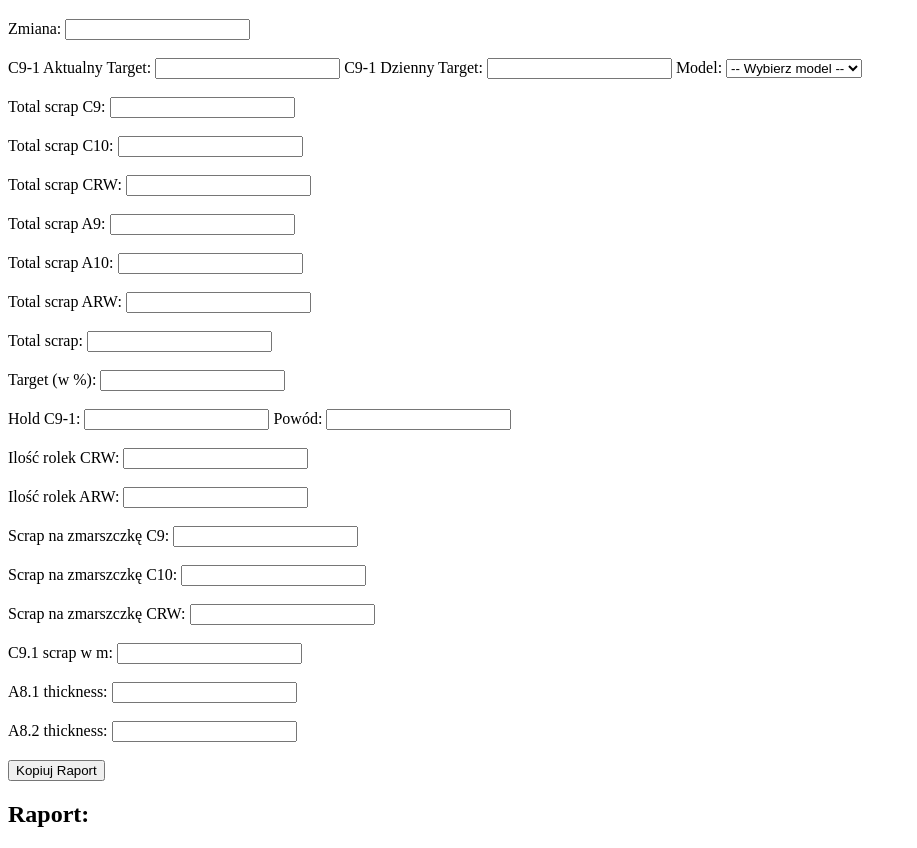
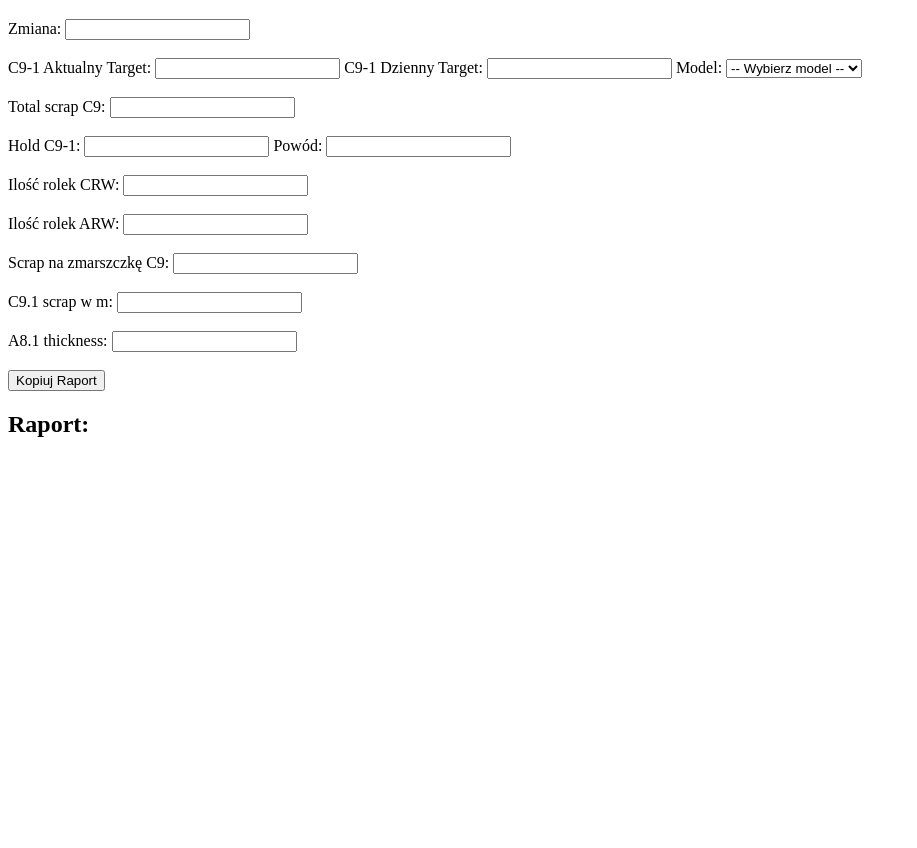
Before and after one commit to sp4rkv/rosraport, a plain HTML site: page index.html in a window 1280 px wide. Shown: the part 61-909 px from the top of the page, without its empty margins (0-917 px from the left). After the commit the page ends 800 px from the top, so only its background shows below. Drawn offline with Linux system fonts and the light colour scheme; no server answers.

Commit message:
Update index.html

```diff
--- a/index.html
+++ b/index.html
@@ -201,32 +201,19 @@ ARW - ${data.arw_thickness ? `${data.arw_thickness} m` : ""}
       <option value="e125">e125</option>
       <option value="e60">e60</option>
     </select><br /><br />
-    <!-- Dodaj pozostałe sekcje dla każdej linii, wypełniając pola daily_target i model dla C9-2, C10-1, A9-1 itd. -->
+    <!-- Analogicznie dla pozostałych pól target/daily_target/model dla C9-2, C10-1, C10-2, A9-1, A9-2, A10-1, A10-2 -->
 
     <!-- Całkowity scrap -->
     <label for="total_scrap_c9">Total scrap C9:</label>
     <input type="text" id="total_scrap_c9" /><br /><br />
-    <label for="total_scrap_c10">Total scrap C10:</label>
-    <input type="text" id="total_scrap_c10" /><br /><br />
-    <label for="total_scrap_crw">Total scrap CRW:</label>
-    <input type="text" id="total_scrap_crw" /><br /><br />
-    <label for="total_scrap_a9">Total scrap A9:</label>
-    <input type="text" id="total_scrap_a9" /><br /><br />
-    <label for="total_scrap_a10">Total scrap A10:</label>
-    <input type="text" id="total_scrap_a10" /><br /><br />
-    <label for="total_scrap_arw">Total scrap ARW:</label>
-    <input type="text" id="total_scrap_arw" /><br /><br />
-    <label for="total_scrap">Total scrap:</label>
-    <input type="number" id="total_scrap" /><br /><br />
-    <label for="target">Target (w %):</label>
-    <input type="number" id="target" /><br /><br />
+    <!-- Analogicznie dla pozostałych pól całkowitego scrapu (C10, CRW, A9, A10, ARW) -->
 
     <!-- Hold -->
     <label for="holdc91">Hold C9-1:</label>
     <input type="text" id="holdc91" />
     <label for="holdc91_reason">Powód:</label>
     <input type="text" id="holdc91_reason" /><br /><br />
-    <!-- Analogicznie dodaj pozostałe pola dla holdc92, holdc101 itd. -->
+    <!-- Analogicznie dla pozostałych pól hold (C9-2, C10-1, C10-2, A9-1, A9-2, A10-1, A10-2) -->
 
     <!-- Rw katoda/anoda -->
     <label for="crw_ilosc_rolek">Ilość rolek CRW:</label>
@@ -237,22 +224,17 @@ ARW - ${data.arw_thickness ? `${data.arw_thickness} m` : ""}
     <!-- Scrap na zmarszczkę -->
     <label for="c9zmarszczka">Scrap na zmarszczkę C9:</label>
     <input type="number" id="c9zmarszczka" /><br /><br />
-    <label for="c10zmarszczka">Scrap na zmarszczkę C10:</label>
-    <input type="number" id="c10zmarszczka" /><br /><br />
-    <label for="crwzmarszczka">Scrap na zmarszczkę CRW:</label>
-    <input type="number" id="crwzmarszczka" /><br /><br />
+    <!-- Analogicznie dla pozostałych pól scrap na zmarszczkę (C10, CRW) -->
 
     <!-- Ilość zerwań/scrap w m -->
     <label for="c91scrap_zerwania">C9.1 scrap w m:</label>
     <input type="number" id="c91scrap_zerwania" /><br /><br />
-    <!-- Analogicznie dodaj pozostałe pola dla c92scrap_zerwania, c101scrap_zerwania itd. -->
+    <!-- Analogicznie dla pozostałych pól ilości zerwań (C9.2, C10.1, C10.2) -->
 
     <!-- Scrap na thickness -->
     <label for="a81_thickness">A8.1 thickness:</label>
     <input type="number" id="a81_thickness" /><br /><br />
-    <label for="a82_thickness">A8.2 thickness:</label>
-    <input type="number" id="a82_thickness" /><br /><br />
-    <!-- Analogicznie dodaj pozostałe pola dla a91_thickness, a92_thickness itd. -->
+    <!-- Analogicznie dla pozostałych pól thickness (A8.2, A9.1, A9.2, A10.1, A10.2, ARW) -->
 
   </form>
   <button type="button" onclick="copyReport()">Kopiuj Raport</button>
```
